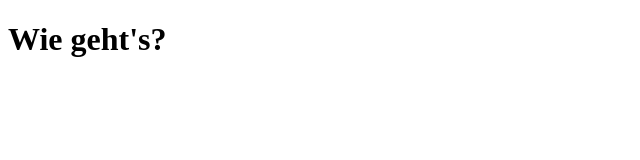
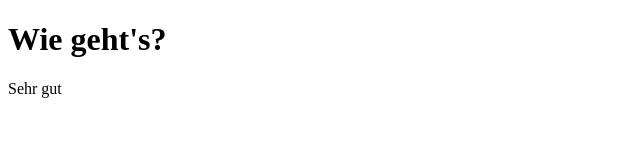
Before and after one commit to rjcnrd/my-new-page, a plain HTML site: page index.html in a window 1280 px wide. Shown: the full height of the page, 0-640 px from the left. Drawn offline with Linux system fonts and the light colour scheme.

Commit message:
second commit

```diff
--- a/index.html
+++ b/index.html
@@ -8,5 +8,6 @@
 </head>
 <body>
  <h1>Wie geht's?</h1>
+ <p>Sehr gut</p>
 </body>
 </html>
```
